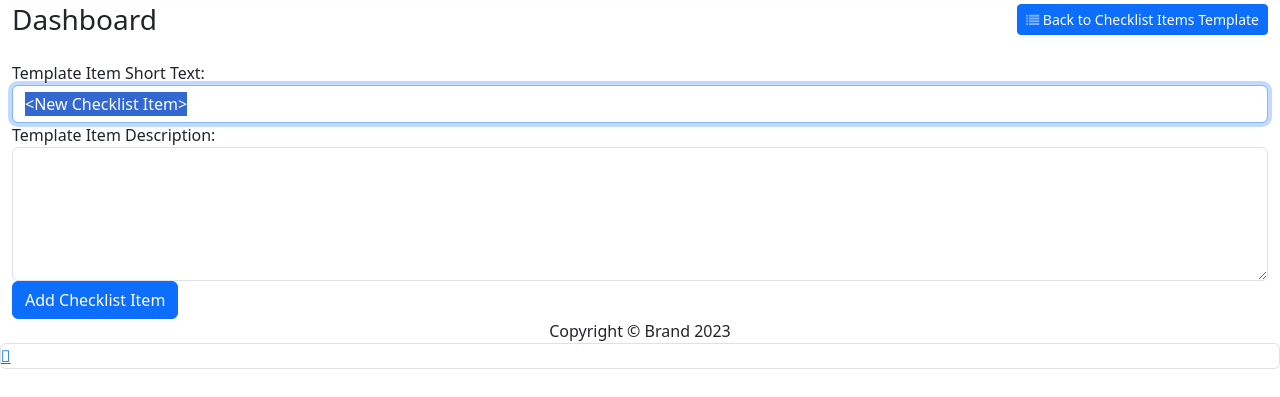
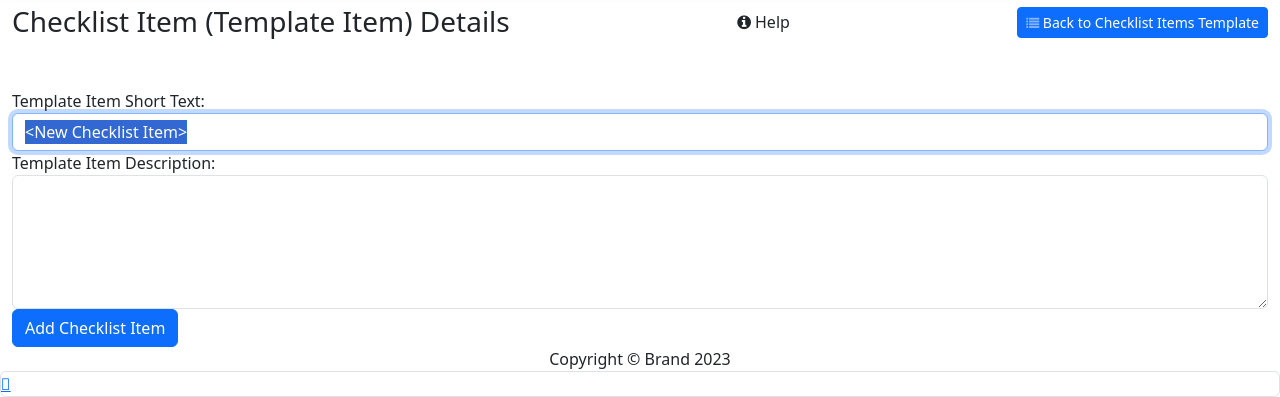
Before and after one commit to my443/brighterchecklist, a Django app: page /manager/template/new/1 in a window 1280 px wide; the page is wider, and only the part inside the window is pictured. Shown: the part 620-1017 px from the top of that part. Before the commit the page ends 989 px from the top of that part, so only its background shows below. Run offline with Django 4.2, Linux system fonts and the light colour scheme; some libraries are stand-ins or nearby versions.

Commit message:
Added documentation.

```diff
--- a/brighterchecklist/templates/manager/checklist_manager_entry.html
+++ b/brighterchecklist/templates/manager/checklist_manager_entry.html
@@ -2,7 +2,7 @@
 
 {% block main_content %}
 <div class="d-sm-flex justify-content-between align-items-center mb-4">
-    <h3 class="text-dark mb-0">Checklist Details</h3>
+    <h3 class="text-dark mb-0">Add a Checklist Template</h3>
     <a class="btn btn-primary-outline" data-toggle="collapse" data-target="#collapseHelp" aria-expanded="false" aria-controls="collapseHelp">
             <i class="fa fa-info-circle" aria-hidden="true"></i> Help
         </a>
@@ -10,8 +10,8 @@
 </div>
 
 <div class="d-sm-flex justify-content-between align-items-center mb-4">
-    <div class="collapse" id="collapseHelp">
-  <div class="card card-body">
+    <div class="collapse container-fluid" id="collapseHelp">
+  <div class="bg-white">
       <p>This is where you can enter some high-level information about your checklist.</p>
       A memorable name and description will help you remember what this checklist is about. You will create checklist items in the See Checklist Template section.
   </div>
--- a/brighterchecklist/templates/manager/checklist_manager_main.html
+++ b/brighterchecklist/templates/manager/checklist_manager_main.html
@@ -13,9 +13,8 @@
 
 
 <div class="d-sm-flex justify-content-between align-items-center mb-4">
-
-<div class="collapse" id="collapseHelp">
-  <div class="card card-body">
+    <div class="collapse container-fluid" id="collapseHelp">
+  <div class="bg-white">
     This is a list of templates that you have set up. You can set up a template,
         and add checklist items to it. This is your 'recipe' for the checklists that you will assign to
         people. Once you have checklist items added, you can assign the checklist to someone so that they
--- a/brighterchecklist/templates/manager/checklist_template_entry.html
+++ b/brighterchecklist/templates/manager/checklist_template_entry.html
@@ -2,9 +2,24 @@
 
 {% block main_content %}
 <div class="d-sm-flex justify-content-between align-items-center mb-4">
-    <h3 class="text-dark mb-0">Dashboard</h3>
+    <h3 class="text-dark mb-0">Checklist Item (Template Item) Details</h3>
+    <a class="btn btn-primary-outline" data-toggle="collapse" data-target="#collapseHelp" aria-expanded="false" aria-controls="collapseHelp">
+            <i class="fa fa-info-circle" aria-hidden="true"></i> Help
+        </a>
     <a class="btn btn-primary btn-sm d-none d-sm-inline-block" role="button" href="/manager/template/list/{{ details.checklist_id }}">
         <i class="fa fa-list fa-sm text-white-50" style="font-size: 13px;"></i> Back&nbsp;to Checklist Items Template</a>
+</div>
+
+<div class="d-sm-flex justify-content-between align-items-center mb-4">
+    <div class="collapse container-fluid" id="collapseHelp">
+  <div class="bg-white">
+      <p>Enter details about each Checklist item here.</p>
+      <p>
+          This may be some additional instructions or something that you want the people
+          completing the checklist to remember every time they see this item.
+      </p>
+  </div>
+</div>
 </div>
 
 <div class="row">
```
Also changed, not shown: brighterchecklist/templates/manager/checklist_template_main.html (+14 -0 lines).
